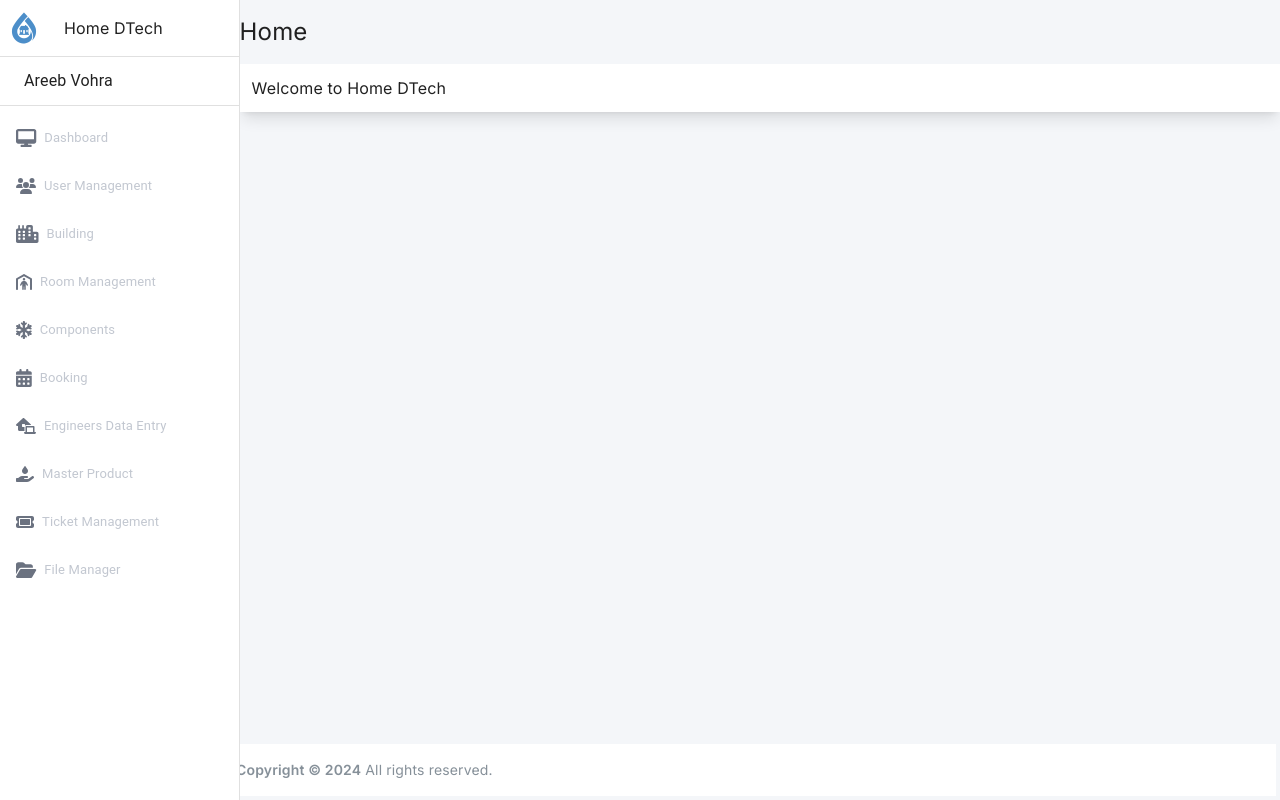
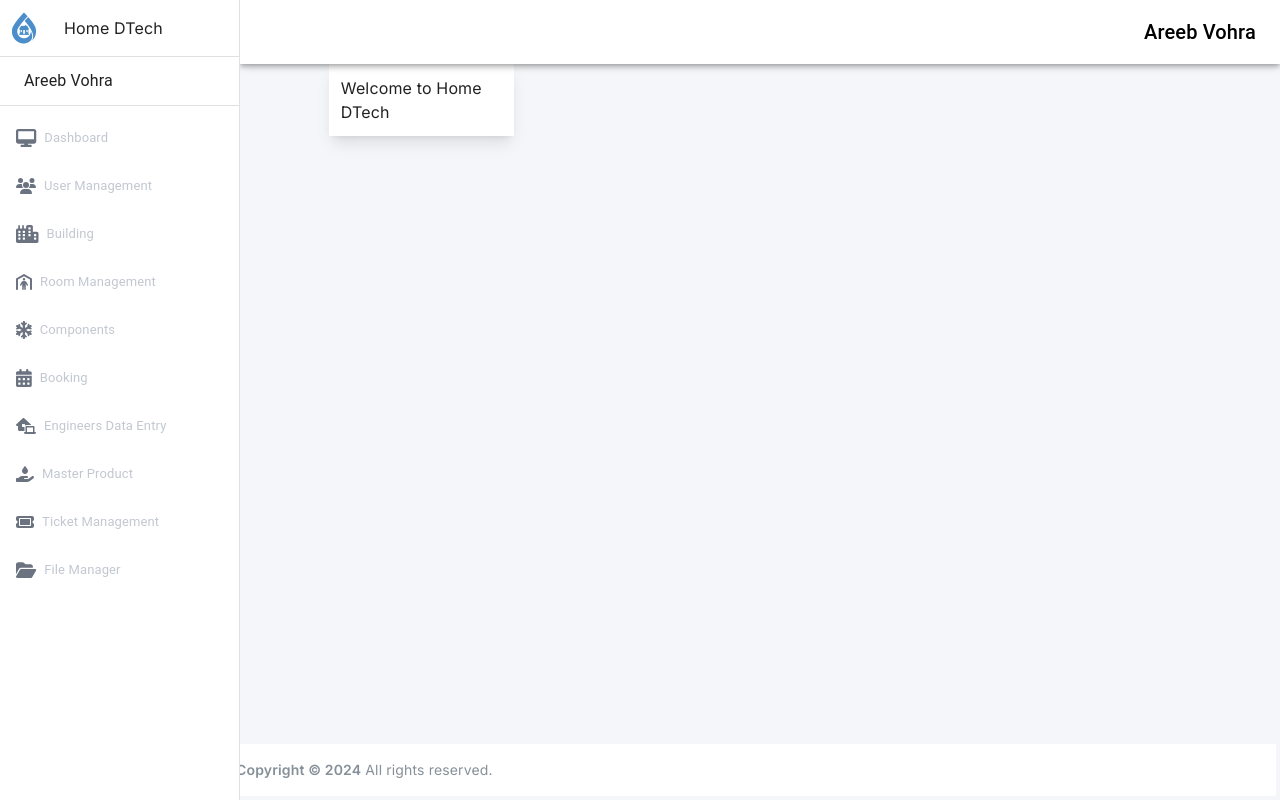
Before and after one commit to Saadgithubit/Home-DTech, a Next.js app: page / in a window 1280 px wide. Built offline with nearby package versions, Linux system fonts and the light colour scheme.

Commit message:
appbar directly added

```diff
--- a/src/app/layout.tsx
+++ b/src/app/layout.tsx
@@ -5,6 +5,7 @@ import "./globals.css";
 import { DrawerProvider } from "@/contextApi";
 import Sidebar from "@/components/sidebar";
 import Footer from "@/components/footer";
+import AppBar from "@/components/appbar";
 
 const inter = Inter({ subsets: ["latin"] });
 
@@ -22,8 +23,11 @@ export default function RootLayout({
     <html lang="en">
       <body style={{ backgroundColor: '#F4F6F9' }} className={inter.className}>
         <DrawerProvider>
-          <Sidebar />
-          {children}
+          <div className="flex">
+            <Sidebar />
+            <AppBar />
+            {children}
+          </div>
           <Footer />
         </DrawerProvider>
       </body>
```
